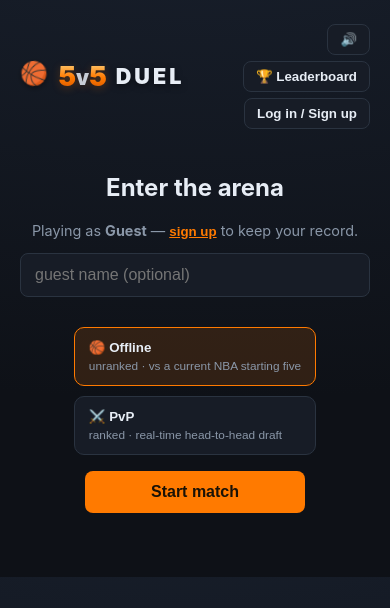
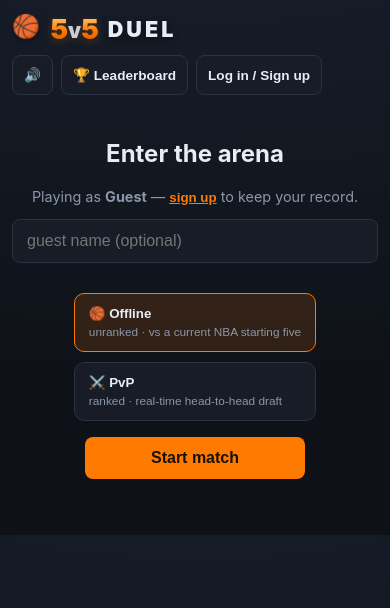
Before and after one commit to shahawn11/nba-draft-duel, a React (Vite) app in the folder frontend/: page / in a window 390 px wide. Shown: the top 608 px of the page. Built offline with nearby package versions, Linux system fonts and the light colour scheme; no server answers.

Commit message:
Mobile polish: stack matchups (show opponent instead of hiding), wrapping header layout, tap targets, iOS text-size-adjust

```diff
--- a/frontend/src/styles.css
+++ b/frontend/src/styles.css
@@ -15,6 +15,8 @@
 
 body {
   margin: 0;
+  -webkit-text-size-adjust: 100%;
+  text-size-adjust: 100%;
   background: radial-gradient(1200px 600px at 50% -200px, #1a2230, var(--bg));
   color: var(--text);
   font-family: 'Inter', -apple-system, BlinkMacSystemFont, 'Segoe UI', Roboto, sans-serif;
@@ -268,8 +270,11 @@
 
 @media (max-width: 640px) {
   .lineups { grid-template-columns: 1fr; }
-  .matchup-row { grid-template-columns: 30px 1fr; }
-  .matchup .m-vs, .matchup .m-away { display: none; }
+  .matchup-row { grid-template-columns: 26px 1fr; gap: 2px 8px; }
+  .matchup .m-vs { display: none; }
+  .matchup .m-pos { grid-row: 1 / span 2; align-self: center; }
+  .matchup .m-home { grid-column: 2; }
+  .matchup .m-away { grid-column: 2; text-align: left; color: var(--muted); font-size: 0.85rem; }
 }
 
 /* ---- sequential draft ---- */
@@ -603,8 +608,20 @@
 .lb-table .lb-wlt { color: var(--muted); }
 .lb-table tr.me { background: rgba(255, 122, 0, 0.10); }
 
-@media (max-width: 520px) {
-  .header-right { flex-direction: column; align-items: flex-end; gap: 6px; }
+@media (max-width: 560px) {
+  .app { padding: 16px 12px 56px; }
+  /* Brand on its own row; controls wrap on a full-width second row. */
+  header { flex-direction: column; align-items: stretch; gap: 12px; }
+  .header-right {
+    width: 100%;
+    flex-direction: row;
+    flex-wrap: wrap;
+    align-items: center;
+    justify-content: flex-start;
+    gap: 8px;
+  }
+  .identity-card { order: -1; margin-right: auto; }  /* you, first */
+  .lb-toggle { padding: 8px 11px; font-size: 0.85rem; min-height: 40px; }
 }
 
 /* ---- rating change on results ---- */
```
